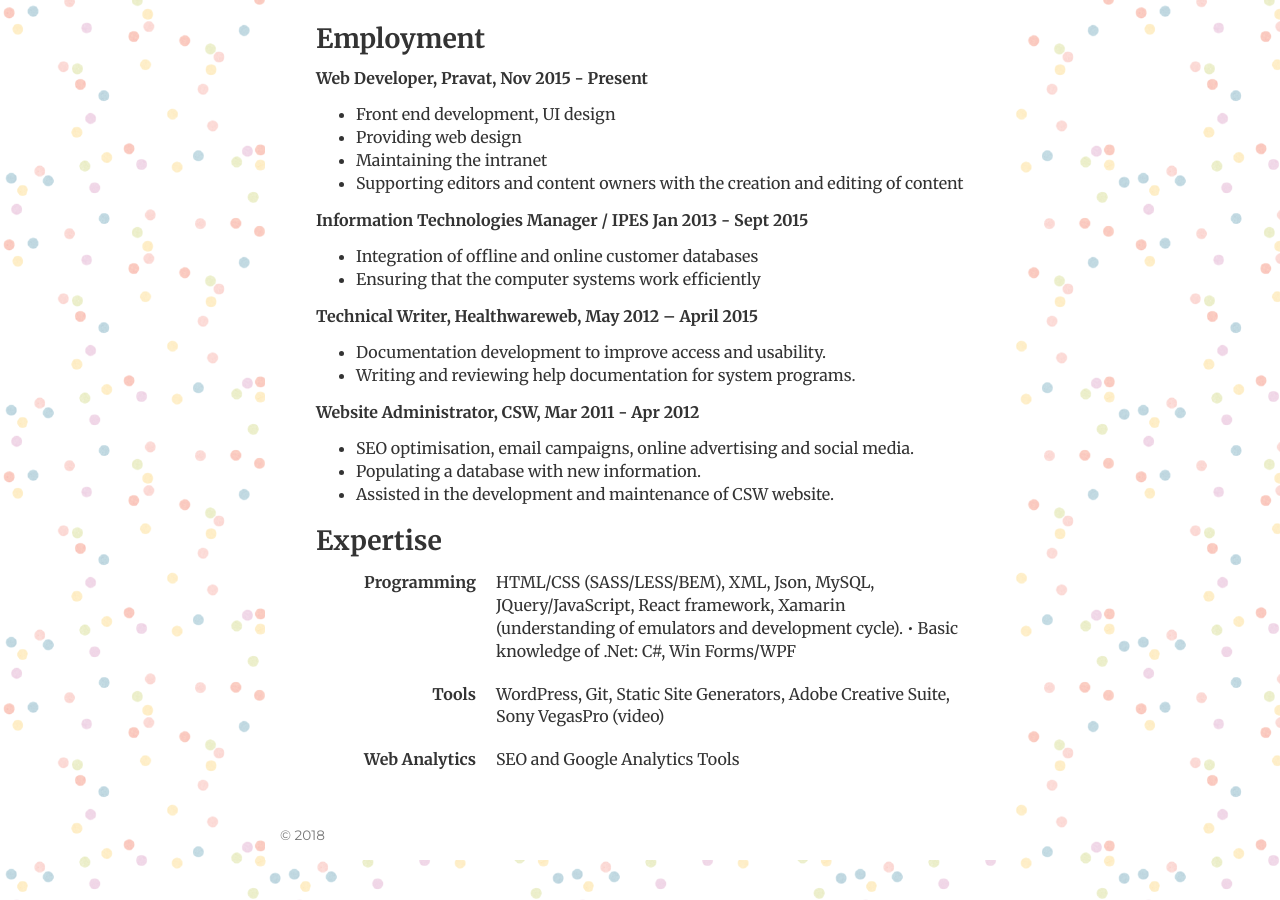
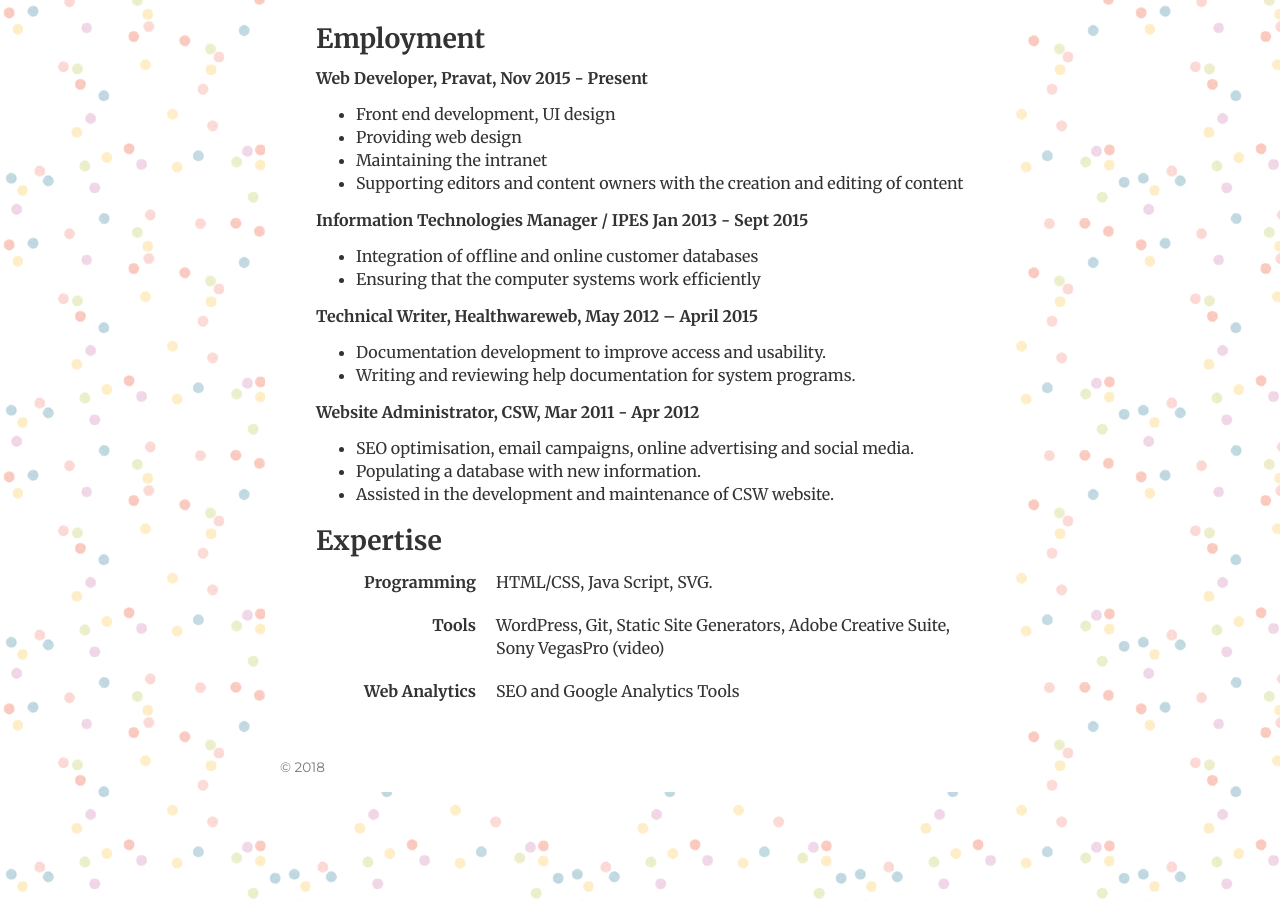
Before and after one commit to cvkp/cvkp.github.io, a Jekyll site: the page built from english/index.html, in a window 1280 px wide and 900 px high, scrolled down 593 px. Built offline with Jekyll 4.4.1, drawn with Linux system fonts in a browser that asks for light colours; nearby versions of some CDN libraries; library files that are not in the unit come from our copies; some of the changed text lies outside the part shown.

Commit message:
Update index.html

```diff
--- a/english/index.html
+++ b/english/index.html
@@ -101,8 +101,7 @@ ref: cv
 
 					<dl class="dl-horizontal">
 						<dt>Programming</dt>
-						<dd>HTML/CSS (SASS/LESS/BEM), XML, Json, MySQL, JQuery/JavaScript, React framework, Xamarin (understanding of emulators and development cycle).
-• Basic knowledge of .Net: C#, Win Forms/WPF</dd>
+						<dd>HTML/CSS, Java Script, SVG.</dd>
 					</dl>
 					<dl class="dl-horizontal">
 						<dt>Tools</dt>
```
Also changed, not shown: other parts of english/index.html (+1 -1 lines).
